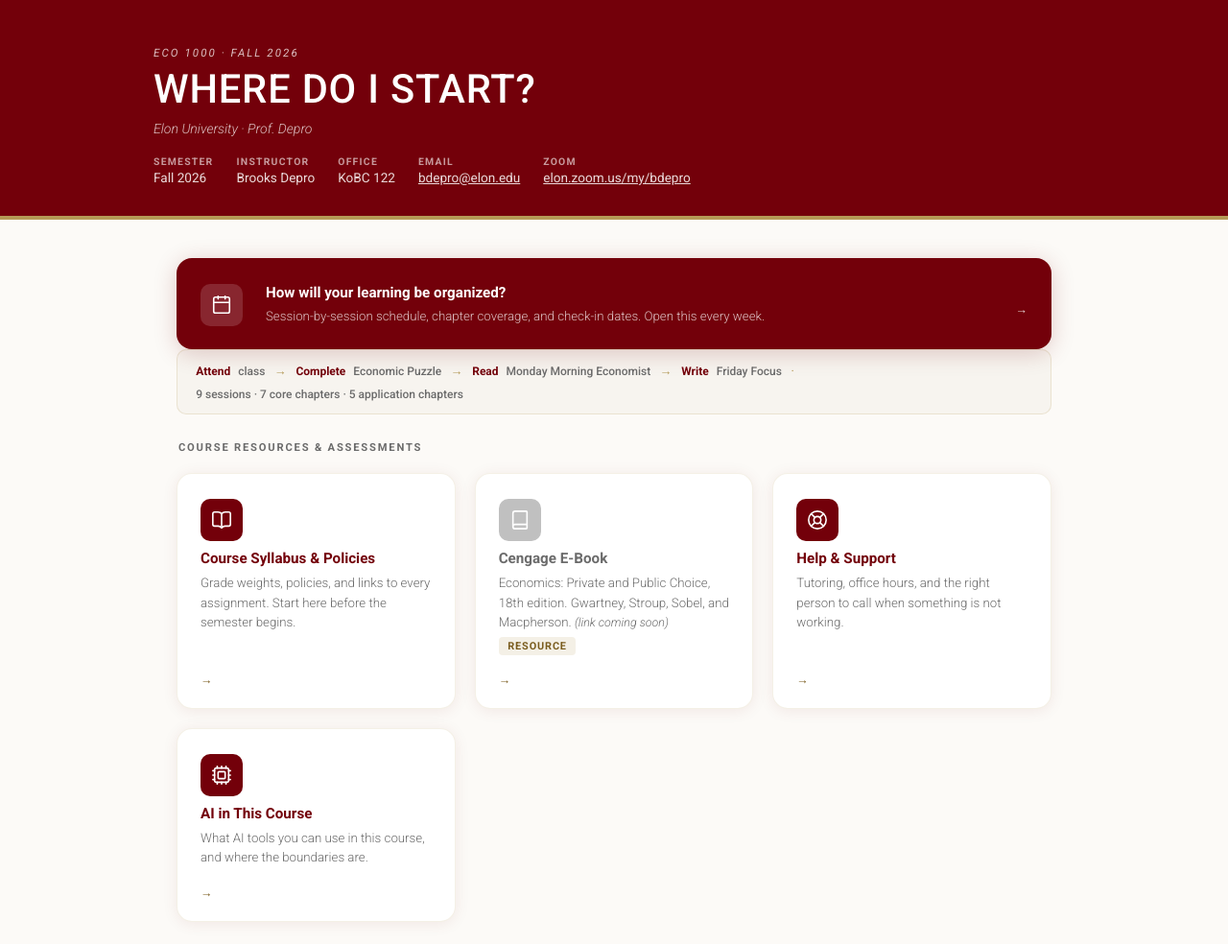
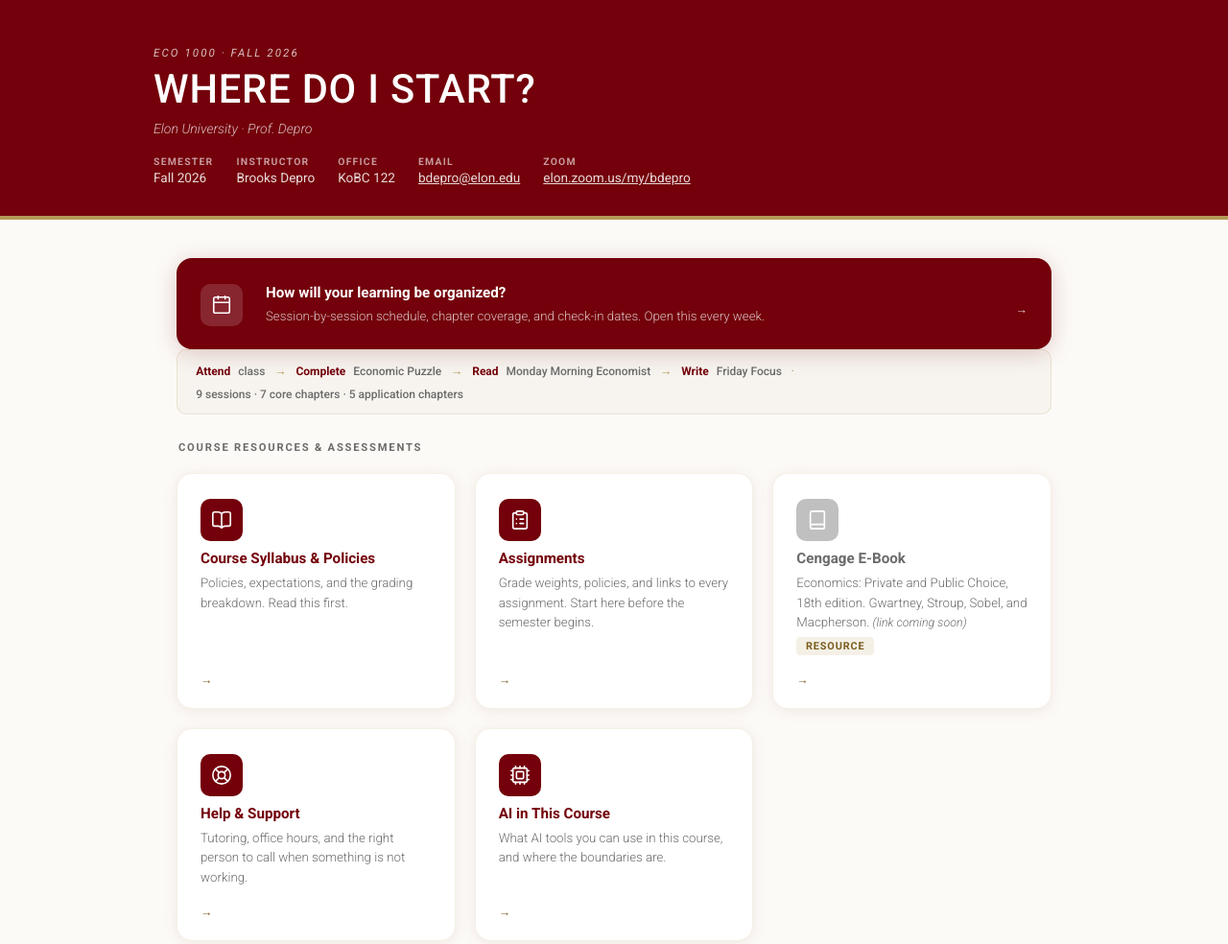
Before and after one commit to bdepro/courses, a plain HTML site: page eco1000/index.html in a window 1280 px wide. Shown: the top 984 px of the page at 96% size. Drawn offline with nearby package versions, Linux system fonts and the light colour scheme.

Commit message:
Update index.html

```diff
--- a/eco1000/index.html
+++ b/eco1000/index.html
@@ -184,6 +184,15 @@ const ALL_CARDS = [
     href:    PAGES.syllabus,
     icon:    'book-open',
     title:   'Course Syllabus &amp; Policies',
+    desc:    'Policies, expectations, and the grading breakdown. Read this first.',
+    badge:   null,
+    badgeClass: null,
+  },
+  {
+    feature: 'assignments',
+    href:    PAGES.assignments,
+    icon:    'clipboard-list',
+    title:   'Assignments',
     desc:    'Grade weights, policies, and links to every assignment. Start here before the semester begins.',
     badge:   null,
     badgeClass: null,
```
